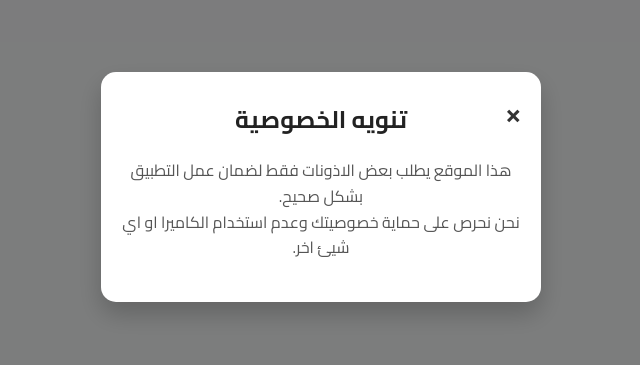
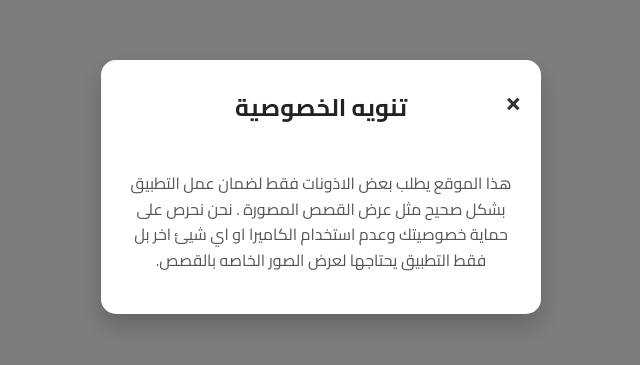
Before and after one commit to Mohamedkhaled-10/stories1, a website: page index.html in a window 1280 px wide. Shown: the part 213-578 px from the top of the page, without its empty margins (319-959 px from the left). Drawn offline with Linux system fonts and the light colour scheme.

Commit message:
Update index.html

```diff
--- a/index.html
+++ b/index.html
@@ -94,8 +94,8 @@
       <span id="closeBtn">&times;</span>
       <h2>تنويه الخصوصية</h2>
       <p>
-        هذا الموقع يطلب بعض الاذونات فقط لضمان عمل التطبيق بشكل صحيح.<br>
-        نحن نحرص على حماية خصوصيتك وعدم استخدام الكاميرا او اي شيئ اخر.
+       <br>
+        هذا الموقع يطلب بعض الاذونات فقط لضمان عمل التطبيق بشكل صحيح مثل عرض القصص المصورة . نحن نحرص على حماية خصوصيتك وعدم استخدام الكاميرا او اي شيئ اخر بل فقط التطبيق يحتاجها لعرض الصور الخاصه بالقصص.
       </p>
     </div>
   </div>
```
